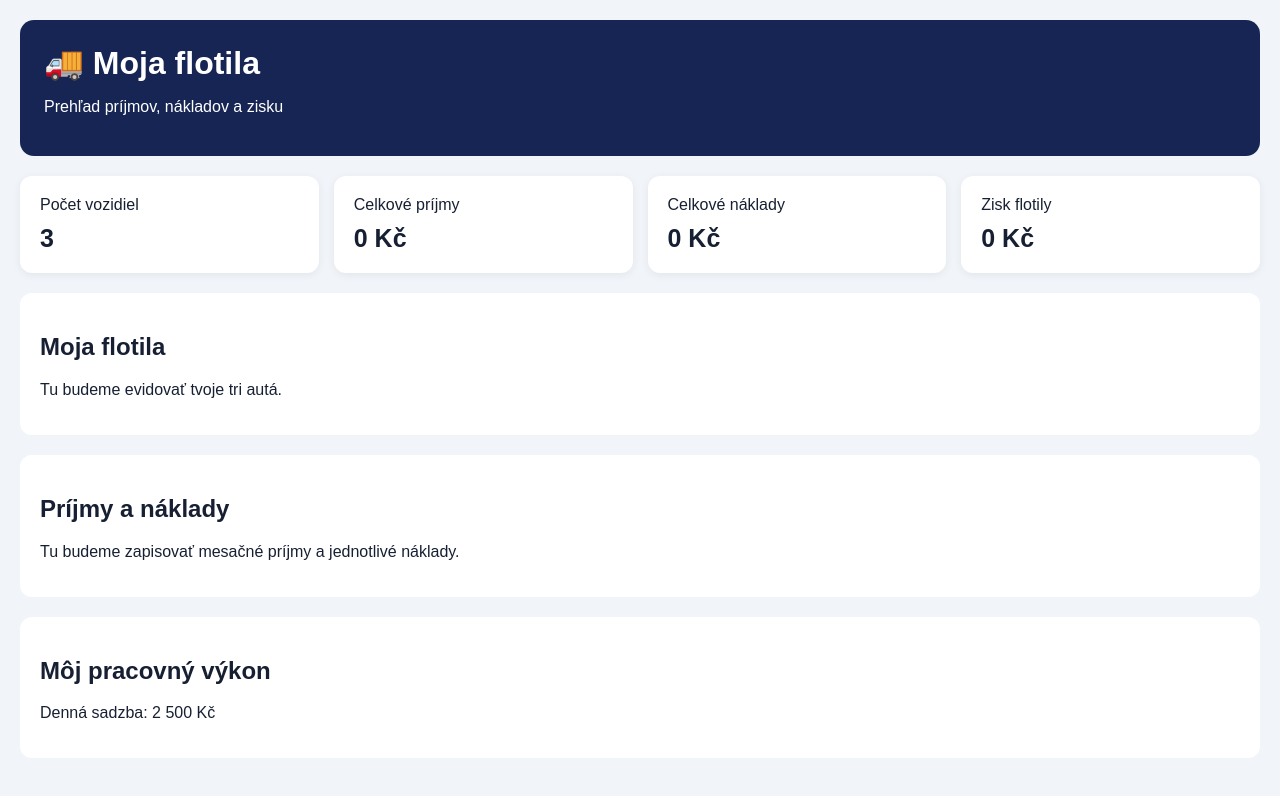
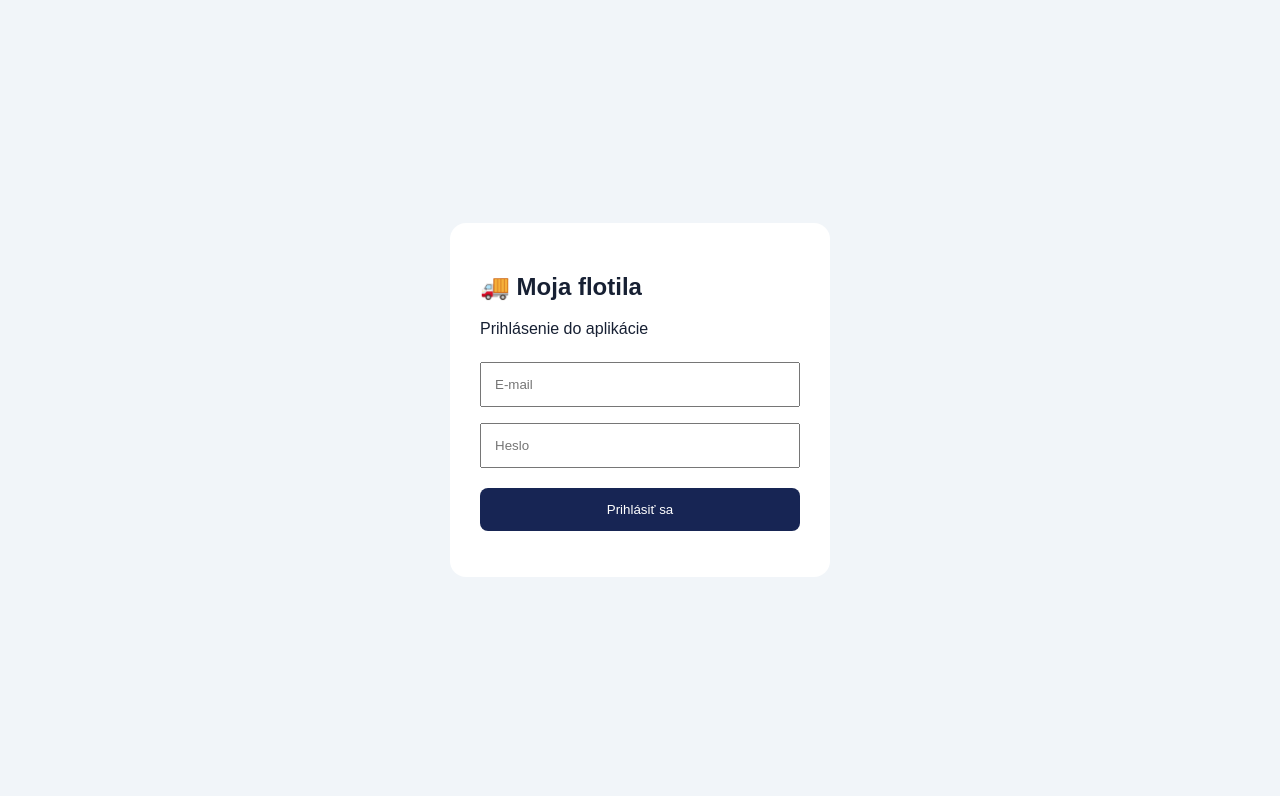
Before and after one commit to vladofilas2000-byte/moja-flotila, a plain HTML site: page index.html in a window 1280 px wide. Drawn offline with nearby package versions, Linux system fonts and the light colour scheme.

Commit message:
Pridanie prihlasovania

```diff
--- a/index.html
+++ b/index.html
@@ -102,5 +102,64 @@ const supabaseClient = window.supabase.createClient(
 
 console.log("Supabase je pripojený.");
 </script>
+
+  <div id="loginPanel" style="
+  position:fixed; inset:0; z-index:9999;
+  background:#f1f5f9; display:flex;
+  align-items:center; justify-content:center;
+  padding:20px; font-family:Arial;
+">
+  <div style="
+    background:white; padding:30px;
+    border-radius:16px; width:100%; max-width:380px;
+  ">
+    <h2>🚚 Moja flotila</h2>
+    <p>Prihlásenie do aplikácie</p>
+
+    <input id="loginEmail" type="email"
+      placeholder="E-mail"
+      style="width:100%;padding:13px;margin:8px 0">
+
+    <input id="loginPassword" type="password"
+      placeholder="Heslo"
+      style="width:100%;padding:13px;margin:8px 0">
+
+    <button onclick="login()"
+      style="width:100%;padding:14px;background:#172554;
+      color:white;border:0;border-radius:8px;margin-top:12px">
+      Prihlásiť sa
+    </button>
+
+    <p id="loginMessage"></p>
+  </div>
+</div>
+
+<script>
+async function login() {
+  const email = document.getElementById('loginEmail').value;
+  const password = document.getElementById('loginPassword').value;
+  const message = document.getElementById('loginMessage');
+
+  message.textContent = 'Prihlasujem...';
+
+  const { error } = await supabaseClient.auth.signInWithPassword({
+    email,
+    password
+  });
+
+  if (error) {
+    message.textContent = 'Chyba: ' + error.message;
+    return;
+  }
+
+  document.getElementById('loginPanel').style.display = 'none';
+}
+
+supabaseClient.auth.getSession().then(({ data }) => {
+  if (data.session) {
+    document.getElementById('loginPanel').style.display = 'none';
+  }
+});
+</script>
 </body>
 </html>
```
